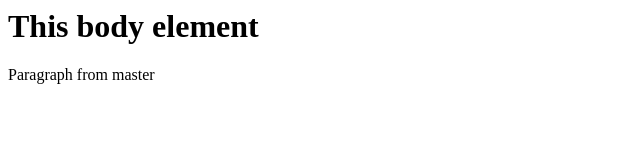
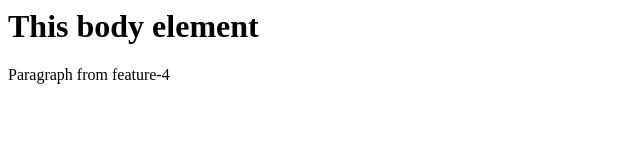
Before and after one commit to Fattylee/playground2, a website: page test.html in a window 1280 px wide. Shown: the full height of the page, 0-640 px from the left. Drawn offline with Linux system fonts and the light colour scheme.

Commit message:
add paragraph from feat4

```diff
--- a/test.html
+++ b/test.html
@@ -4,6 +4,6 @@
 	</head>
 	<body>
 		<h1>This body element</h1>
-		<p>Paragraph from master</p>
+		<p>Paragraph from feature-4</p>
 	</body>
 </html>
```
